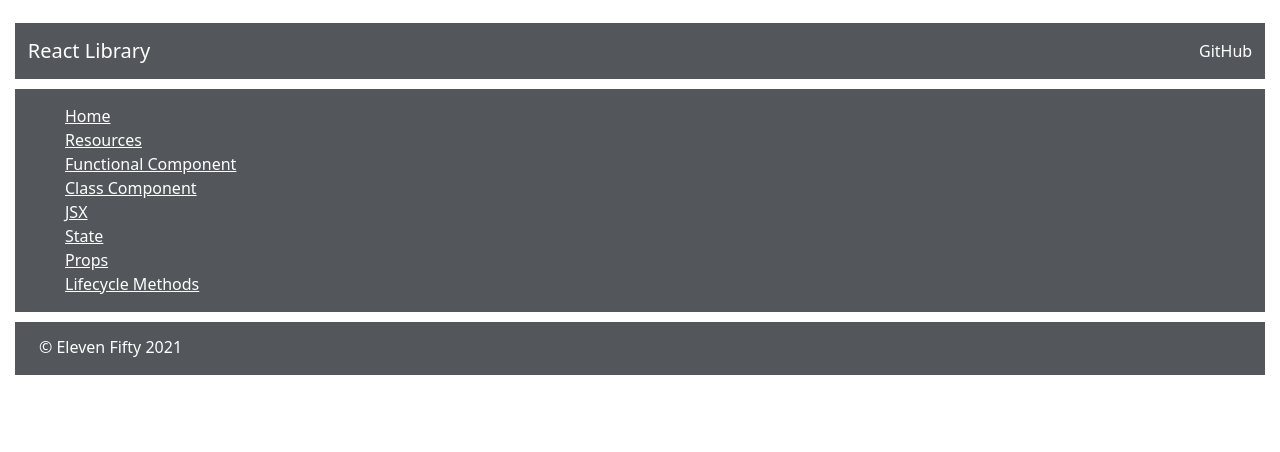
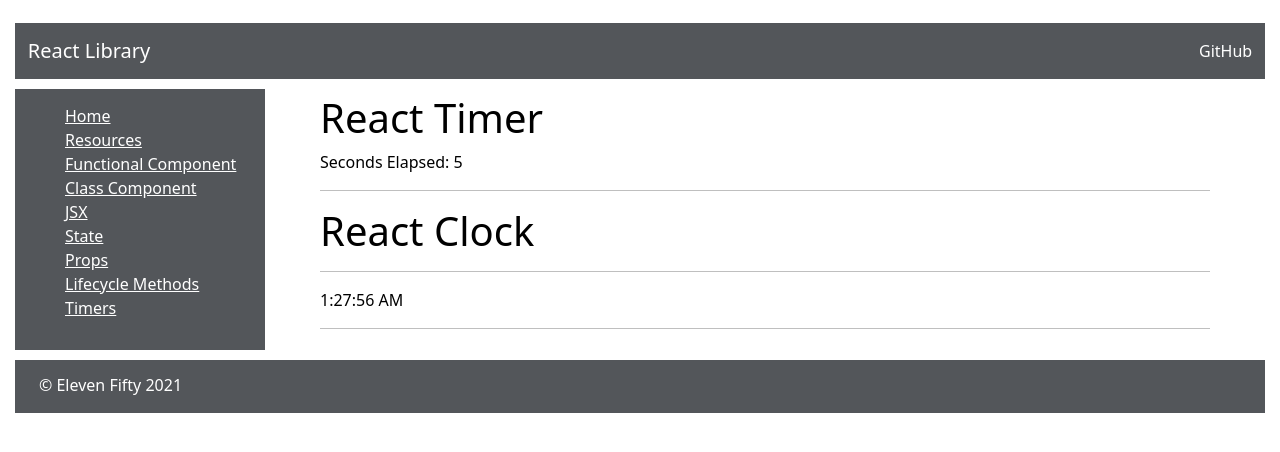
Before and after one commit to M4ttHolmes/ReactLibrary, a React (Create React App) app: page /timer in a window 1280 px wide. Shown: the top 452 px of the page. Built offline with nearby package versions, Linux system fonts and the light colour scheme.

Commit message:
Timer Apps started

```diff
--- /dev/null
+++ b/src/components/concepts/apps/timer-apps/ClockApp.js
@@ -0,0 +1,28 @@
+import React, {useState, useEffect} from "react";
+
+const getTimeString = () => {
+    const date = new Date(Date.now()).toLocaleTimeString();
+    return date;
+}
+
+const ClockApp = () => {
+    const [time, setTime] = useState(getTimeString());
+
+    useEffect(() => {
+        const interval = setInterval(() => {
+            let date = getTimeString();
+            setTime(date);
+        }, 1000)
+        return () => clearInterval(interval);
+    }, [])
+
+    return(
+        <div>
+            <h1 className="section-title">React Clock</h1>
+            <hr className="explanation" />
+            <p>{time}</p>
+        </div>
+    )
+}
+
+export default ClockApp;
--- /dev/null
+++ b/src/components/concepts/apps/timer-apps/TimePiecesApp.js
@@ -0,0 +1,20 @@
+import React from "react";
+import TimerApp from "./TimerApp";
+import ClockApp from "./ClockApp";
+// import StopWatchApp from "./StopWatchApp";
+
+const TimePiecesApp = () => {
+    return(
+        <div className="main">
+            <div className="mainDiv">
+                <TimerApp />
+                <hr />
+                <ClockApp />
+                <hr />
+                {/* <StopWatchApp /> */}
+            </div>
+        </div>
+    )
+}
+
+export default TimePiecesApp;
--- /dev/null
+++ b/src/components/concepts/apps/timer-apps/TimerApp.js
@@ -0,0 +1,21 @@
+import React, { useState, useEffect } from "react";
+
+const TimerApp = () => {
+    const [secondsElapsed, setSecondsElapsed] = useState(0);
+    const tick = () => setSecondsElapsed(secondsElapsed + 1);
+
+    useEffect(() => {
+        let interval = setInterval(() => tick(), 1000);
+        // console.log(interval);
+        return() => clearInterval(interval);
+    });
+
+    return(
+        <div>
+            <h1 className="section-title">React Timer</h1>
+            <div>Seconds Elapsed: {secondsElapsed}</div>
+        </div>
+    );
+};
+
+export default TimerApp;
--- a/src/components/site/Sidebar.js
+++ b/src/components/site/Sidebar.js
@@ -11,6 +11,7 @@
 import State from "../concepts/State/State";
 import Props from "../concepts/Props/Props";
 import LifecycleMethods from "../concepts/LifecycleMethods/LifecycleMethods";
+import TimePiecesApp from "../concepts/apps/timer-apps/TimePiecesApp";
 
 const Sidebar = () => {
     return(
@@ -25,6 +26,7 @@
                     <li><Link to="/state">State</Link></li>
                     <li><Link to="/props">Props</Link></li>
                     <li><Link to="/lifecyclemethods">Lifecycle Methods</Link></li>
+                    <li><Link to="/timer">Timers</Link></li>
                 </ul>
             </div>
             <div className="sidebar-route">
@@ -37,6 +39,7 @@
                     <Route exact path="/state"><State /></Route>
                     <Route exact path="/props"><Props /></Route>
                     <Route exact path="/lifecyclemethods"><LifecycleMethods /></Route>
+                    <Route exact path="/timer"><TimePiecesApp /></Route>
                 </Switch>
             </div>
         </div>
```
Also changed, not shown: src/components/concepts/apps/timer-apps/StopWatchApp.js (added).
